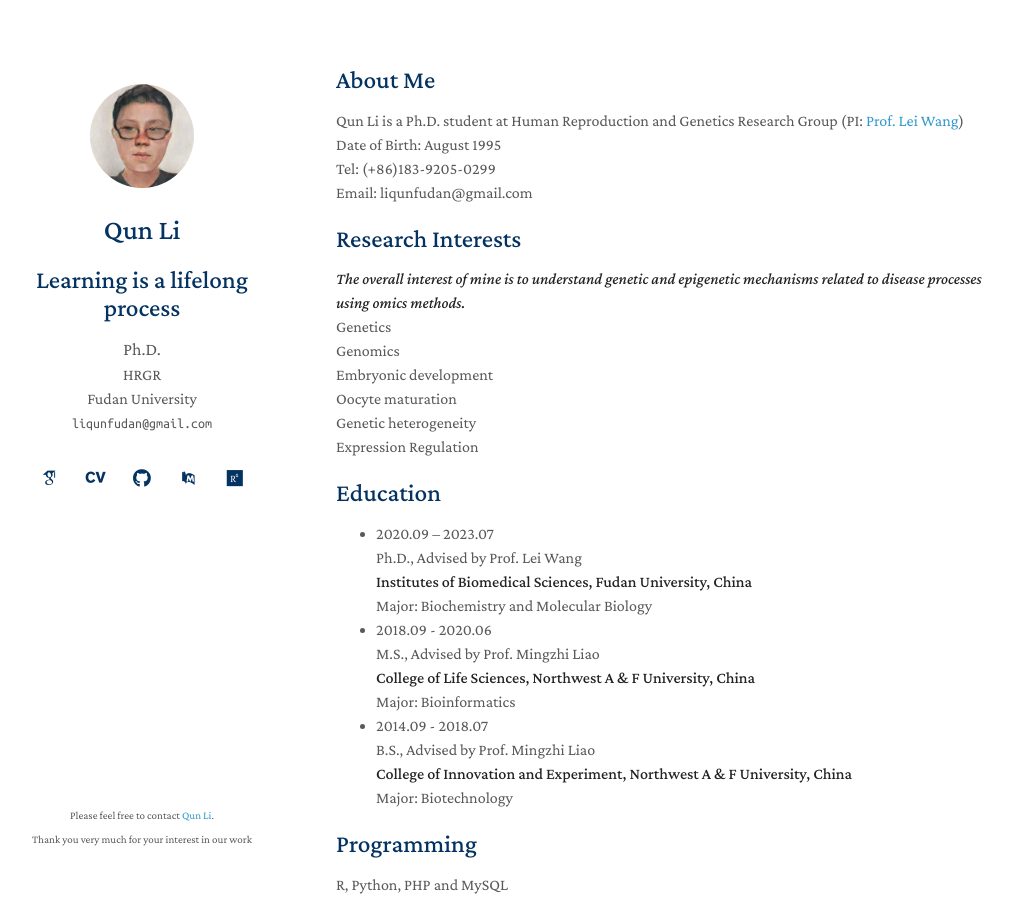
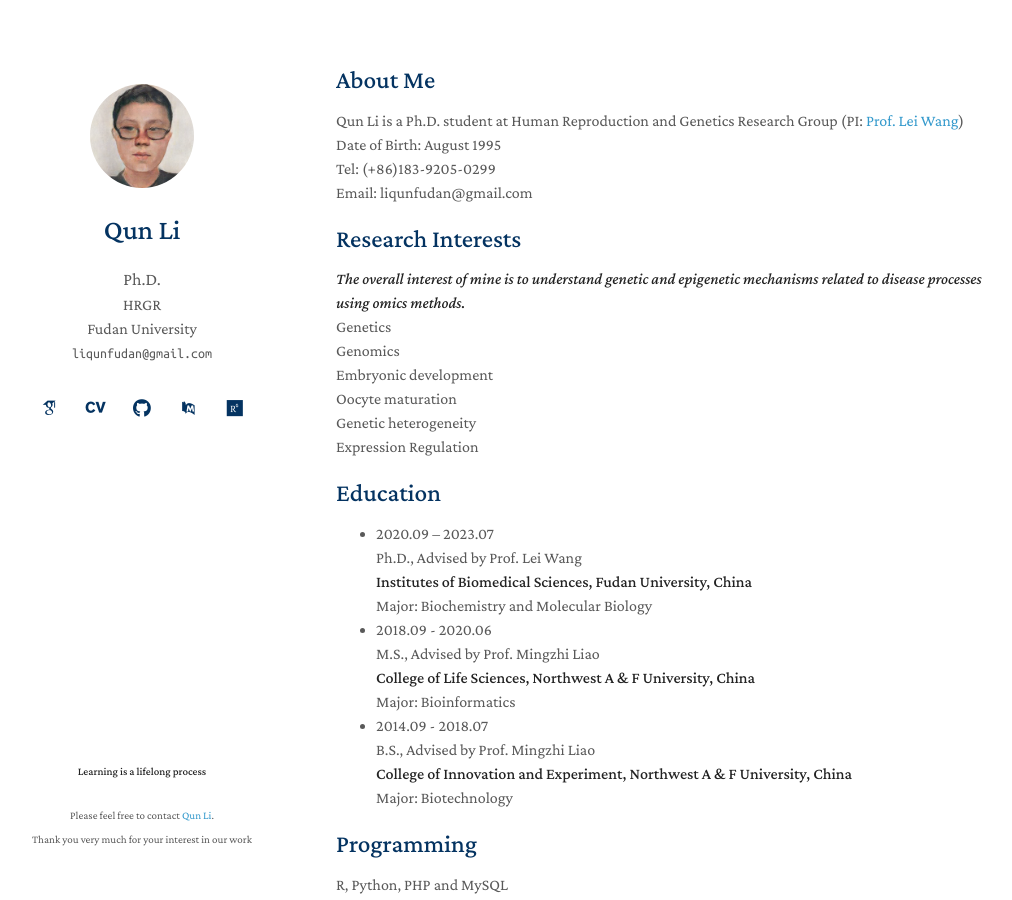
Before and after one commit to liqunbio/liqunbio.github.io, a Jekyll site: the page built from index.md, in a window 1280 px wide and 900 px high. Shown: the whole window, without its empty margins (134-1146 px from the left). Built offline with Jekyll 4.4.1, drawn with Linux system fonts in a browser that asks for light colours; some web fonts are replaced; comment, search, counter and statistics services are not loaded; our own code applies the rules of GitHub Pages for plain Markdown files.

Commit message:
Update homepage.html

```diff
--- a/_layouts/homepage.html
+++ b/_layouts/homepage.html
@@ -35,7 +35,7 @@
         {% endif %}
 
         <h1>{{ site.title }}</h1>
-        <h2>{{ site.motto }}</h2>
+
         {% if site.position %}
         <position style="font-size:1.10rem;">{{ site.position }}</position>
         <br>
@@ -120,7 +120,7 @@
 
       </section>
       <footer>
-        <!--<p><small><strong>Learning is a lifelong process</strong></small></p>-->
+        <p><small><strong>Learning is a lifelong process</strong></small></p>
         <p><small> Please feel free to contact <a href="mailto:liqunfudan@gmail.com">Qun Li</a>.<br> Thank you very much for your interest in our work </small></p>
       </footer>
     </div>
```
